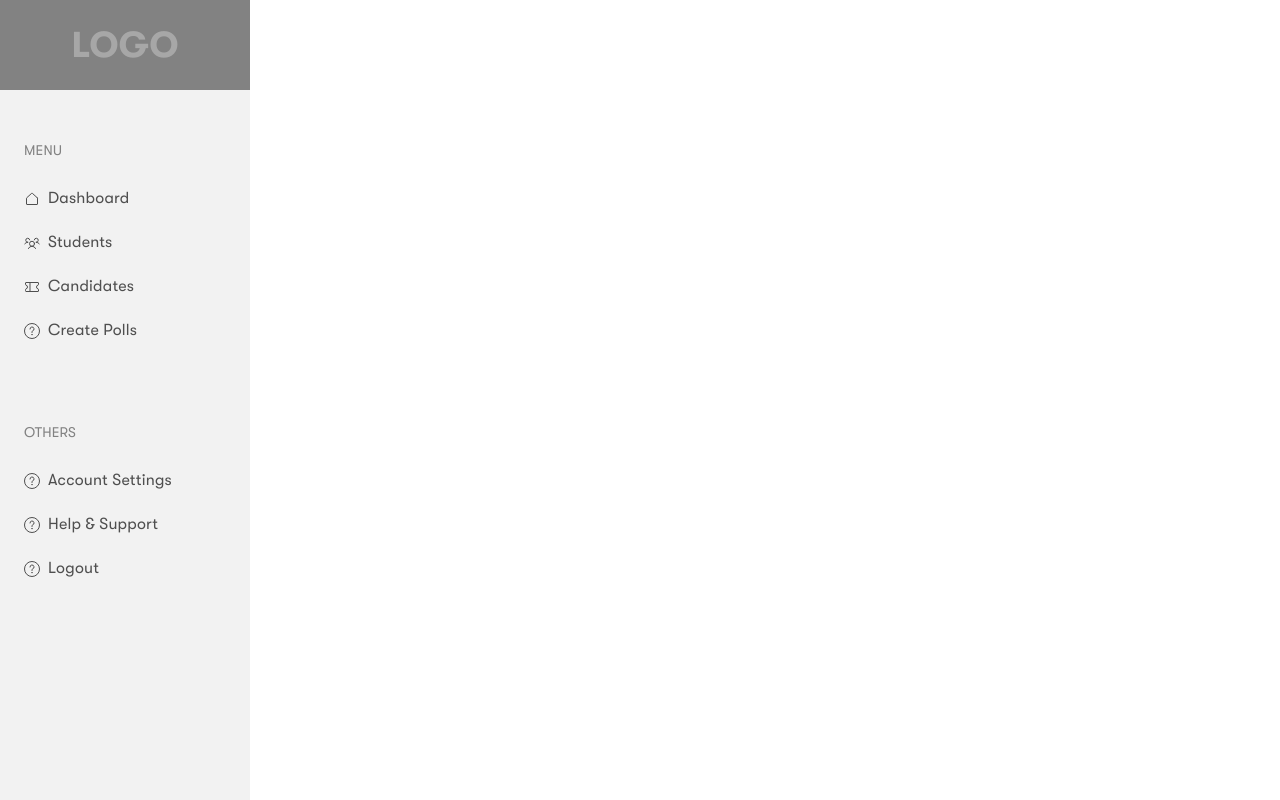
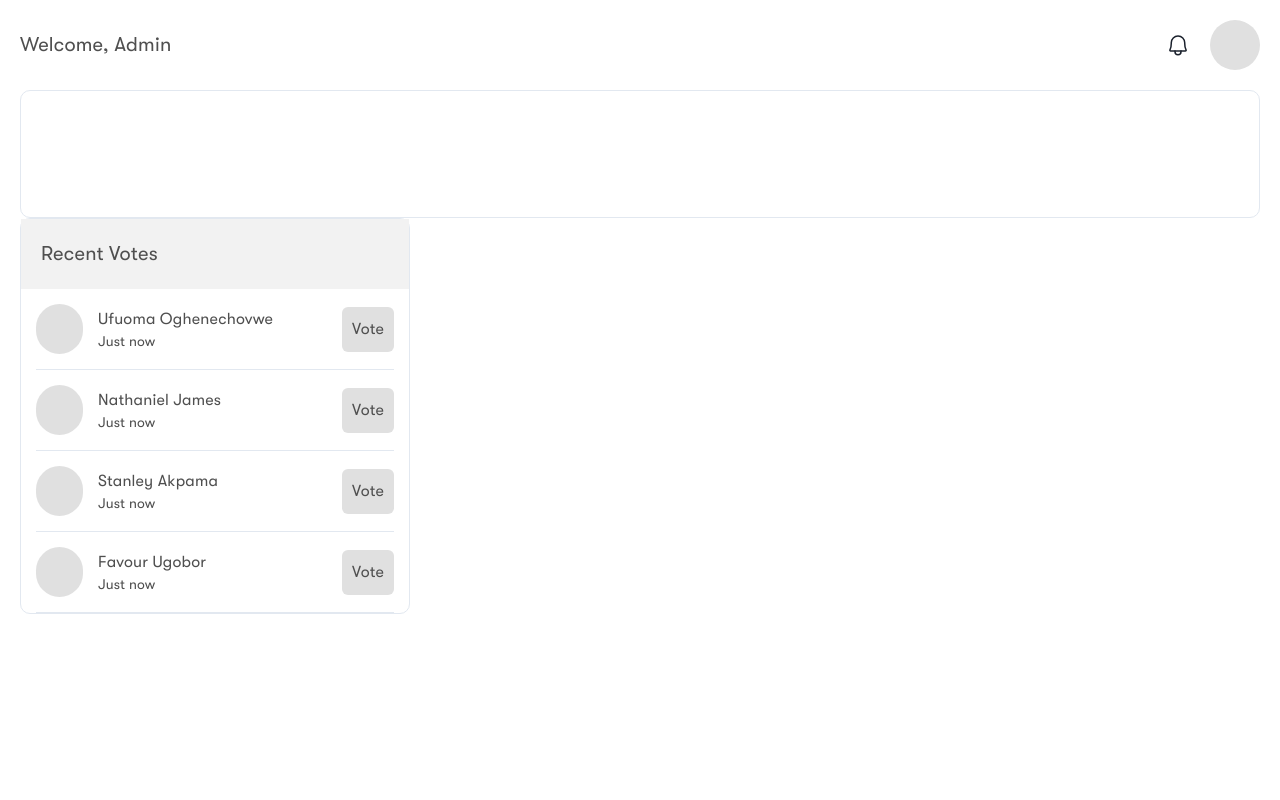
Before and after one commit to rukkiechovwe/voting_admin, a React (Create React App) app: page / in a window 1280 px wide. Built offline with nearby package versions, Linux system fonts and the light colour scheme.

Commit message:
creating components part 1

```diff
--- a/package.json
+++ b/package.json
@@ -13,6 +13,7 @@
     "phosphor-react": "^1.4.0",
     "react": "^17.0.2",
     "react-dom": "^17.0.2",
+    "react-icons": "^4.3.1",
     "react-scripts": "5.0.0",
     "web-vitals": "^2.1.4"
   },
--- a/src/App.js
+++ b/src/App.js
@@ -1,12 +1,15 @@
 import { ChakraProvider } from "@chakra-ui/react";
-import Nav from "./components/nav";
+// import Nav from "./components/nav";
+import Home from "./pages/home";
 
 
 function App() {
   return (
     <ChakraProvider>
       <div className="App">
-        <Nav />
+        {/* <Nav /> */}
+        <Home/>
+
       </div>
     </ChakraProvider>
   );
--- /dev/null
+++ b/src/common/recentVoteCard/index.js
@@ -0,0 +1,29 @@
+import { Box, Heading, Flex, Spacer, Text } from "@chakra-ui/react";
+// import { Bell } from "phosphor-react";
+
+const RecentVoteCard = ({ name }) => {
+  return (
+    <Flex
+      w="100%"
+      align="center"
+      py="15px"
+      borderBottom="1px"
+      borderColor="gray.200"
+    >
+      <Box borderRadius="full" h="50px" w="50px" bg="#E0E0E0" mr="15px"></Box>
+
+      <Flex w="88%">
+        <Flex direction="column">
+          <Text fontSize="md">{name}</Text>
+          <Text fontSize="sm">Just now</Text>
+        </Flex>
+        <Spacer />
+        <Text rounded="md" p="10px" bg="#E0E0E0">
+          Vote
+        </Text>
+      </Flex>
+    </Flex>
+  );
+};
+
+export default RecentVoteCard;
--- /dev/null
+++ b/src/components/recentVotes/index.js
@@ -0,0 +1,21 @@
+import { Box, Heading, Flex, Spacer, Text } from "@chakra-ui/react";
+import RecentVoteCard from "../../common/recentVoteCard";
+// import { Bell } from "phosphor-react";
+
+const RecentVotes = () => {
+  return (
+    <Box w="390px" border="1px" borderColor="gray.200" borderRadius="10px">
+      <Box w="100%" bg="#F2F2F2" p="20px">
+        <Text fontSize="xl">Recent Votes</Text>
+      </Box>
+      <Box px="15px">
+        <RecentVoteCard name=" Ufuoma Oghenechovwe" />
+        <RecentVoteCard name="Nathaniel James" />
+        <RecentVoteCard name="Stanley Akpama" />
+        <RecentVoteCard name="Favour Ugobor" />
+      </Box>
+    </Box>
+  );
+};
+
+export default RecentVotes;
--- a/src/components/topHeader/index.js
+++ b/src/components/topHeader/index.js
@@ -1,14 +1,16 @@
-import { Box, Heading } from "@chakra-ui/react";
+import { Box, Heading, Flex, Spacer, Text } from "@chakra-ui/react";
+import { Bell } from "phosphor-react";
+
 const TopHeader = () => {
   return (
-    <Box w="100%" h="90px" bg="#FFF">
-      <Heading as="h3">
-        Welcome, Admin
-      </Heading>
-      <Box>
-
-      </Box>
-    </Box>
+    <Flex w="100%" h="90px" bg="#FFF" align="center">
+      <Text fontSize="xl">Welcome, Admin</Text>
+      <Spacer />
+      <Flex align="center">
+        <Bell size={24} />
+        <Box ml="20px" borderRadius="full" h="50px" w="50px" bg="#E0E0E0"></Box>
+      </Flex>
+    </Flex>
   );
 };
 
--- /dev/null
+++ b/src/components/totalNumbers/index.js
@@ -0,0 +1,11 @@
+import { Box, Heading, Flex, Spacer, Text } from "@chakra-ui/react";
+import RecentVoteCard from "../../common/recentVoteCard";
+// import { Bell } from "phosphor-react";
+
+const TotalNumbers = () => {
+  return (
+    <Box w="100%" h="128px" border="1px" borderColor="gray.200" borderRadius="10px"></Box>
+  );
+};
+
+export default TotalNumbers;
--- /dev/null
+++ b/src/pages/home/index.js
@@ -0,0 +1,17 @@
+import React from "react";
+import TopHeader from "../../components/topHeader";
+import { Box } from "@chakra-ui/react";
+import RecentVotes from "../../components/recentVotes";
+import TotalNumbers from "../../components/totalNumbers";
+
+function Home() {
+  return (
+    <Box px="20px">
+      <TopHeader />
+      <TotalNumbers/>
+      <RecentVotes/>
+    </Box>
+  );
+}
+
+export default Home;
```
Also changed, not shown: src/router/index.js (added), 1 other file (tests, documents, lock files or other folders).
